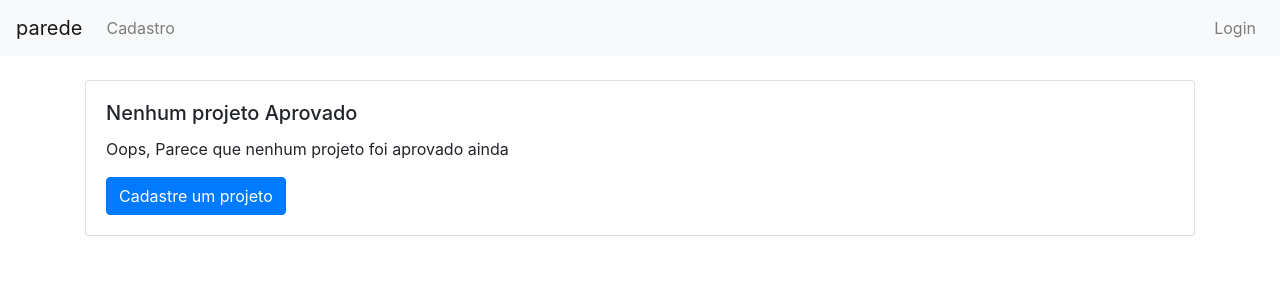
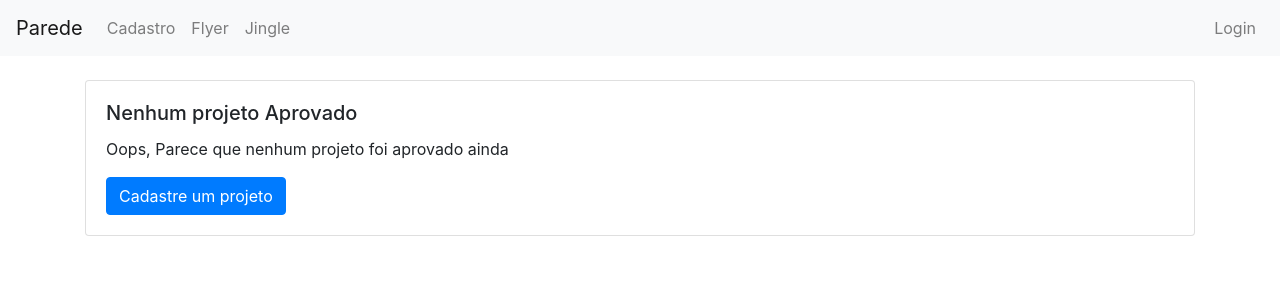
Before and after one commit to kibutzzz/SiteArtes, a PHP site: page /view/pagina-inicial.php in a window 1280 px wide. Shown: the top 300 px of the page. Run offline with PHP 8.4, Linux system fonts and the light colour scheme; data that the repository does not hold is empty.

Commit message:
adicionados itens do flyer e do jingle no menu de navegação

```diff
--- a/view/modulos/menu-navegacao.php
+++ b/view/modulos/menu-navegacao.php
@@ -1,5 +1,5 @@
 <nav class="navbar navbar-expand-lg navbar-light bg-light">
-    <a class="navbar-brand" href="./pagina-inicial.php"A> parede</a>
+    <a class="navbar-brand" href="./pagina-inicial.php"A> Parede</a>
     <button class="navbar-toggler" type="button" data-toggle="collapse" data-target="#navbarNavDropdown" aria-controls="navbarNavDropdown" aria-expanded="false" aria-label="Toggle navigation">
         <span class="navbar-toggler-icon"></span>
     </button>
@@ -7,6 +7,12 @@
         <ul class="navbar-nav mr-auto">
             <li class="nav-item">
                 <a class="nav-link" href="./cadastro-de-projetos.php">Cadastro</a>
+            </li>
+            <li class="nav-item">
+                <a class="nav-link" href="./flyer.php">Flyer</a>
+            </li>
+            <li class="nav-item">
+                <a class="nav-link" href="./jingle.php">Jingle</a>
             </li>
         </ul>
         <ul class="navbar-nav ">
```
